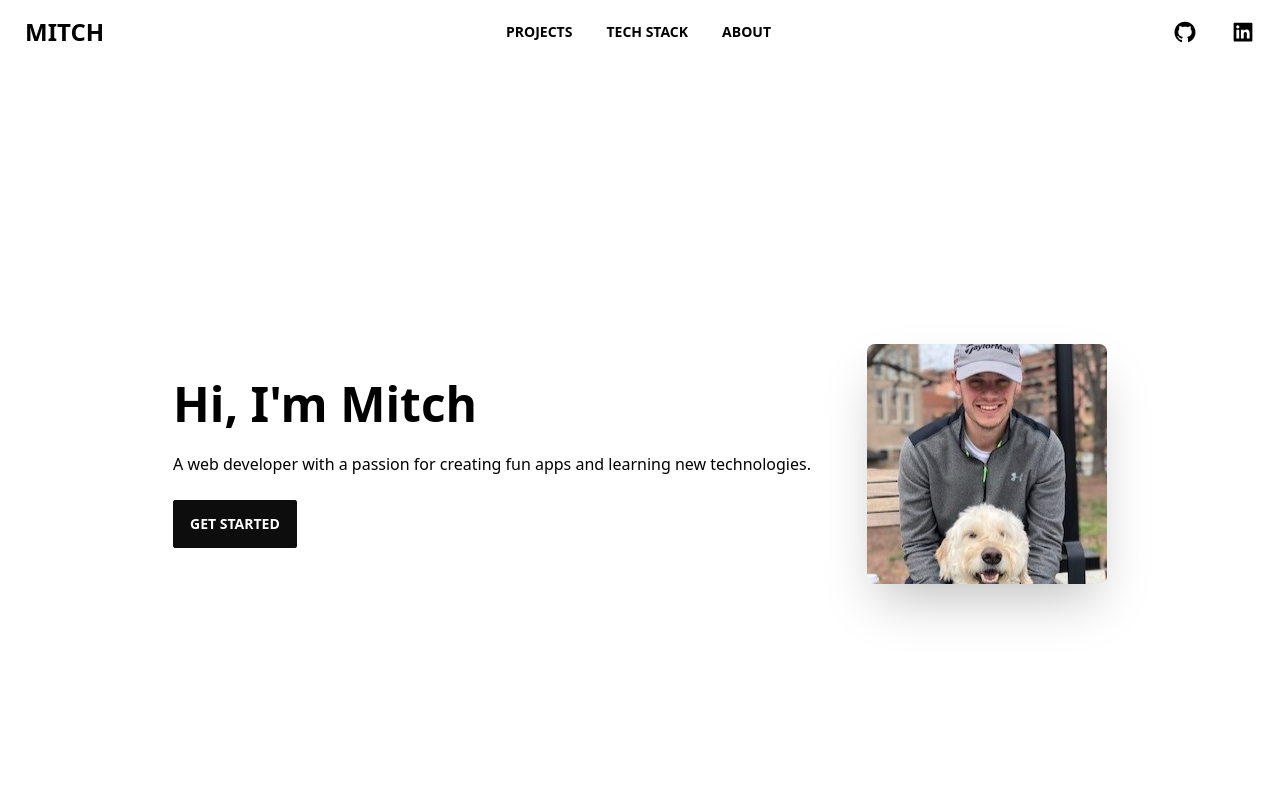
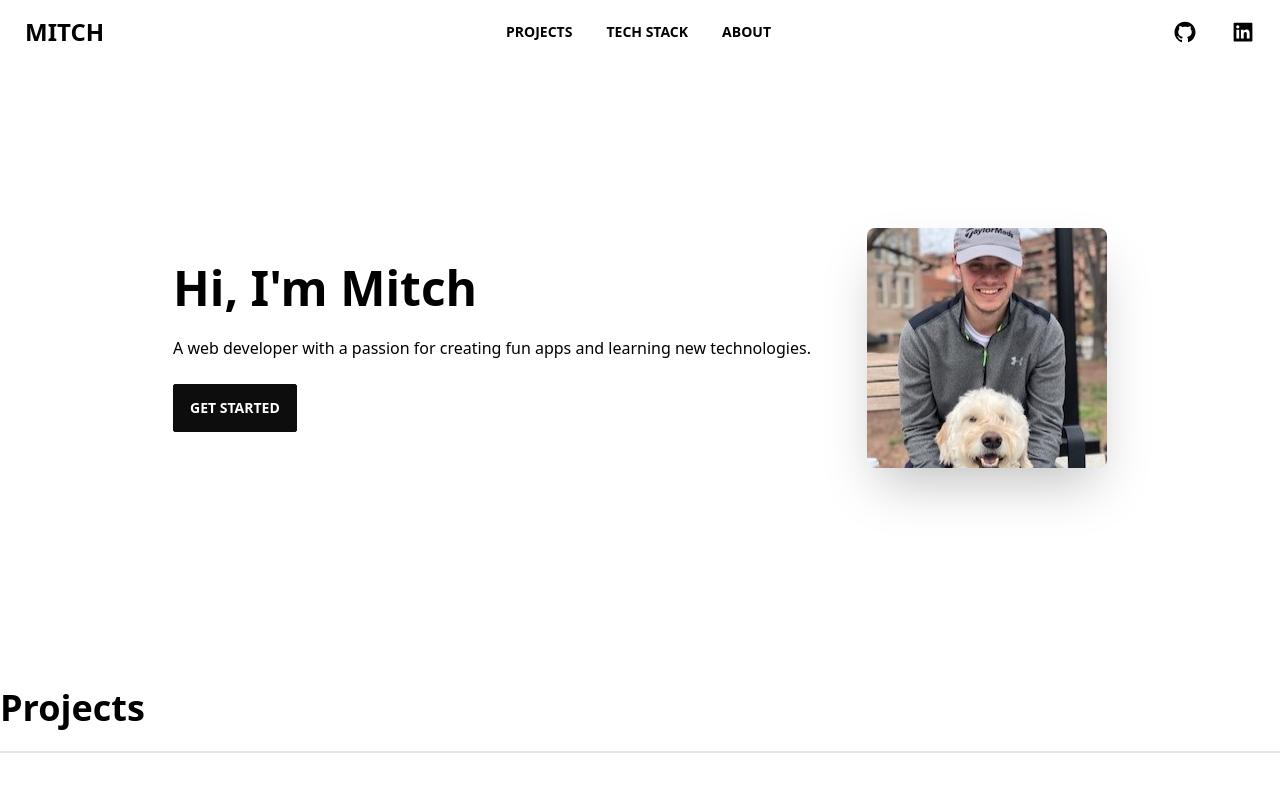
Before and after one commit to mjsawaia/portfolio, a React (Create React App) app: page / in a window 1280 px wide. Shown: the top 794 px of the page. Built offline with nearby package versions, Linux system fonts and the light colour scheme.

Commit message:
changing links to project demos

```diff
--- a/src/components/Hero.jsx
+++ b/src/components/Hero.jsx
@@ -2,8 +2,8 @@ import mePhoto from "../asset/me.jpg";
 
 const Hero = () => {
   return (
-    <div className="hero h-screen bg-base-100">
-      <div className="hero-content flex-col lg:flex-row-reverse">
+    <div className="hero h-fit bg-base-100">
+      <div className="hero-content flex-col lg:flex-row-reverse py-36">
         <img
           src={mePhoto}
           className="max-w-sm rounded-lg shadow-2xl m-5"
--- a/src/constants.js
+++ b/src/constants.js
@@ -9,7 +9,7 @@ export const projectData = [
     image: githubProjectImage,
     tags: ["React.js", "Tailwind CSS"],
     source: "https://github.com/mjsawaia/github-finder",
-    visit: "https://github-finder-mitch.herokuapp.com/",
+    visit: "https://github-finder-blush-nine.vercel.app/",
   },
   {
     title: "House Marketplace",
@@ -18,6 +18,6 @@ export const projectData = [
     image: houseMarketplaceImage,
     tags: ["React.js", "Firebase"],
     source: "https://github.com/mjsawaia/house-marketplace",
-    visit: "https://mitch-house-marketplace.herokuapp.com/",
+    visit: "https://house-marketplace-two-chi.vercel.app/",
   },
 ];
```
